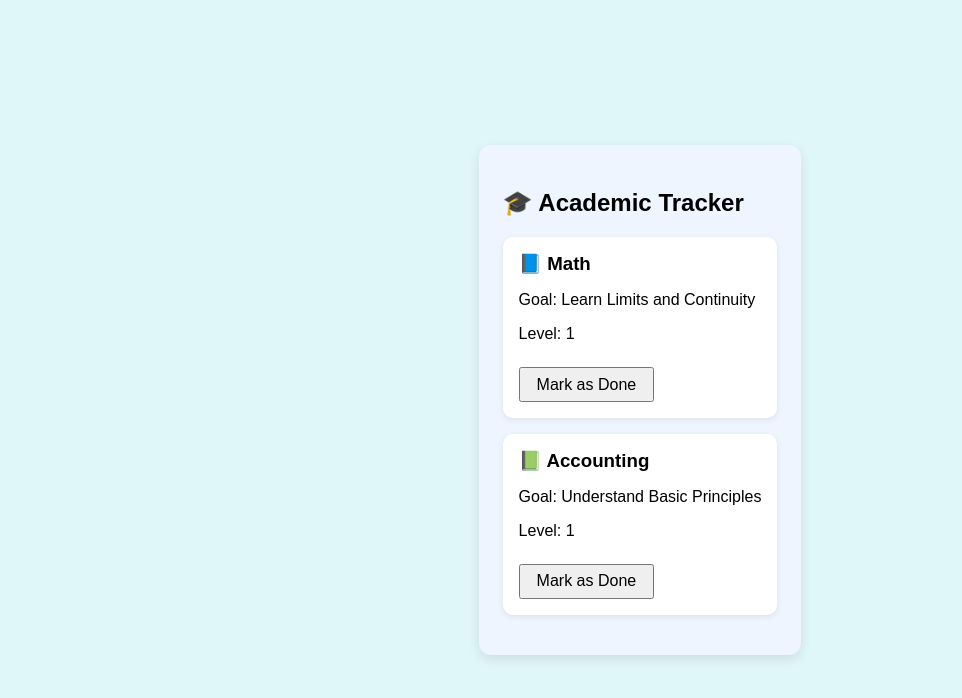
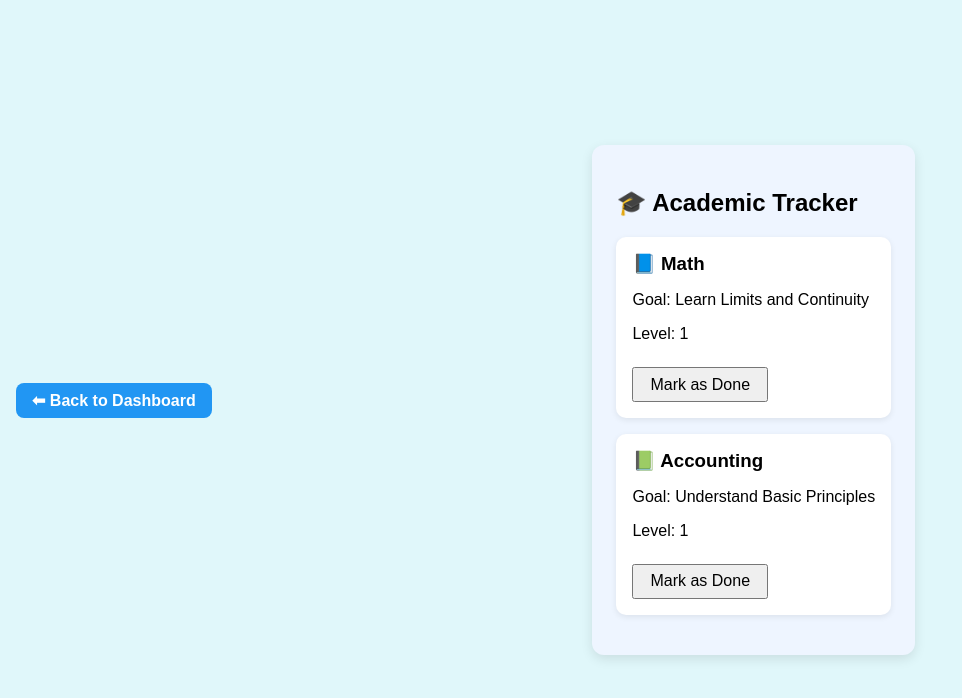
Before and after one commit to rai-sidhartha/PGTracker, a plain HTML site: page academic.html in a window 1280 px wide. Shown: the whole page, without its empty margins (0-962 px from the left). Drawn offline with Linux system fonts and the light colour scheme.

Commit message:
added back to db link

```diff
--- a/academic.html
+++ b/academic.html
@@ -34,6 +34,18 @@
   </style>
 </head>
 <body>
+  <a href="dashboard.html" style="
+  display: inline-block;
+  margin: 1rem;
+  padding: 0.5rem 1rem;
+  background-color: #2196f3;
+  color: white;
+  text-decoration: none;
+  border-radius: 8px;
+  font-weight: bold;
+">
+⬅ Back to Dashboard
+</a>
   <div class="academic-container">
     <h2>🎓 Academic Tracker</h2>
 
```
Also changed, not shown: career.html (+12 -0 lines), physique.html (+12 -0 lines).
